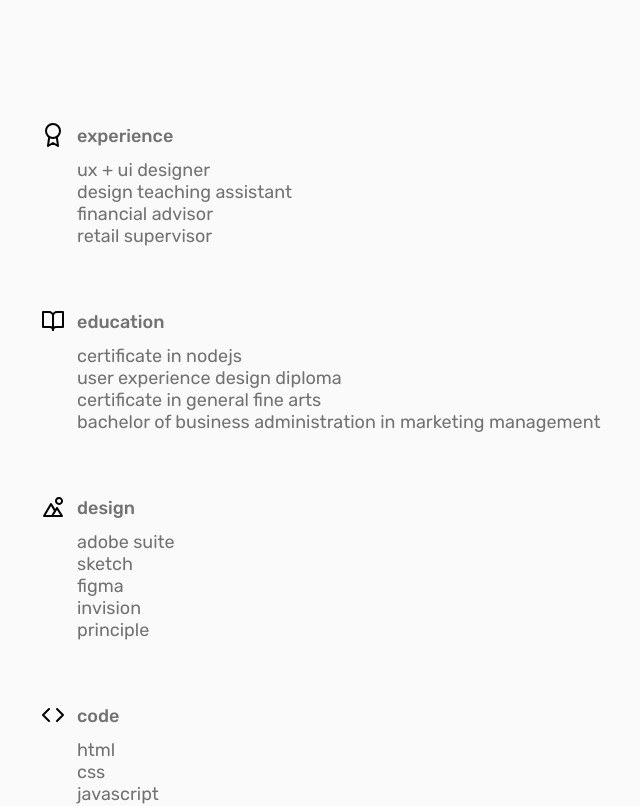
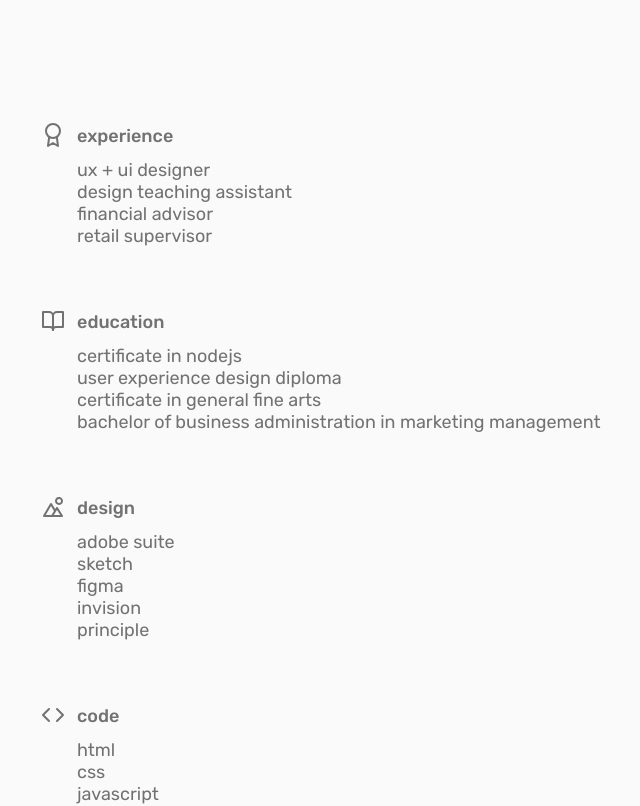
Before and after one commit to fyeung21/edison-web, a React (Create React App) app: page / in a window 1280 px wide. Shown: the part 840-1646 px from the top of the page, without its empty margins (99-739 px from the left). Built offline with nearby package versions, Linux system fonts and the light colour scheme.

Commit message:
style: Change icon colour in skills section

```diff
--- a/src/components/Skills/skillsStyles.js
+++ b/src/components/Skills/skillsStyles.js
@@ -16,7 +16,8 @@ export const Flex = styled.div`
     flex-direction: row;
 `
 export const IconCont = styled.div`
-    margin: .75rem 0.75rem 0 0;
+    color: ${({ theme }) => theme.mainTxtColor};
+    margin: 0.75rem 0.75rem 0 0;
 `
 export const SkillHeading = styled.p`
     font-family: ${theme.bodyFont};
```
